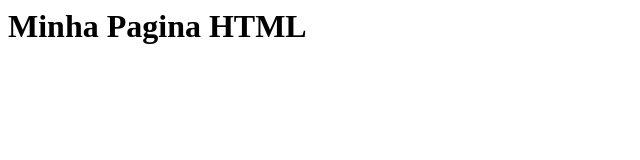
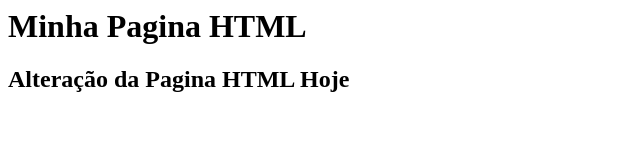
Before and after one commit to daaniferrari/gama-no-github, a plain HTML site: page index.html in a window 1280 px wide. Shown: the whole page, without its empty margins (0-640 px from the left). Drawn offline with Linux system fonts and the light colour scheme.

Commit message:
arquivo index.html atualizado novamente

```diff
--- a/index.html
+++ b/index.html
@@ -1,5 +1,6 @@
 <html>
     <body>
         <h1>Minha Pagina HTML</h1>
+        <h2>Alteração da Pagina HTML Hoje</h2>
     </body>
 </html>
```
